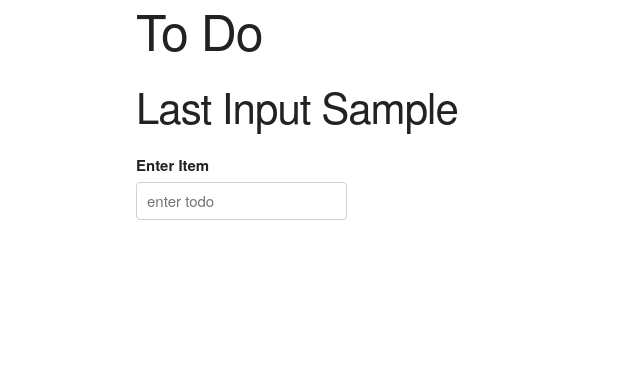
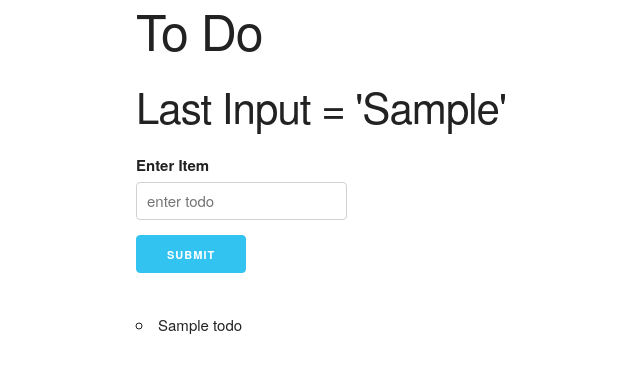
Before and after one commit to Bbouley/todo-app-flaskr, a Flask app: template templates/index.html in a window 1280 px wide. Shown: the top 373 px of the page, without its empty margins (24-664 px from the left). Run offline with Flask 2, Linux system fonts and the light colour scheme; the template is opened without the code that fills it: most values are stand-ins (such as "Sample title", 1, 10 or a date in 2020).

Commit message:
added function to show todos, and edited index route and html

```diff
--- a/app.py
+++ b/app.py
@@ -26,6 +26,13 @@ def add_data(item):
     print ('Records Created')
     connect.close()
 
+def get_all_data():
+    connect = sqlite3.connect('todo.db')
+    cursor = connect.cursor()
+    print('database opened')
+    cursor.execute("SELECT * FROM entries")
+    return list(cursor.fetchall())
+
 @app.route('/hello')
 def hello_world():
     return 'Hello World!'
@@ -35,8 +42,11 @@ def index():
     if request.method == 'POST':
         inputValue = request.form['todoInputName']
         add_data(inputValue)
-        return render_template('index.html', lastInput=inputValue)
-    return render_template('index.html')
+        data = get_all_data()
+        return render_template('index.html', lastInput=inputValue, todos=data)
+    elif request.method == 'GET':
+        data = get_all_data()
+        return render_template('index.html', todos=data)
 
 
 
--- a/templates/index.html
+++ b/templates/index.html
@@ -13,7 +13,7 @@
     <h1>To Do</h1>
 
     {% if lastInput %}
-      <h2>Last Input {{ lastInput }}</h2>
+      <h2>Last Input = '{{ lastInput }}'</h2>
     {% else %}
       <h2>Nothing Input In this Session yet!!!</h2>
     {% endif %}
@@ -23,9 +23,18 @@
         <div class="three columns">
           <label for="todoInput">Enter Item</label>
           <input class="u-full-width" type="text" placeholder="enter todo" id="todoInput" name="todoInputName">
+          <input class="button-primary" type="submit" value="Submit">
         </div>
       </div>
     </form>
+
+    <div class="list">
+      <ul>
+      {% for todo in todos %}
+        <li>{{ todo }}</li>
+      {% endfor %}
+      </ul>
+    </div>
 
   </div>
 
```
Also changed, not shown: README.md, todo.db.
